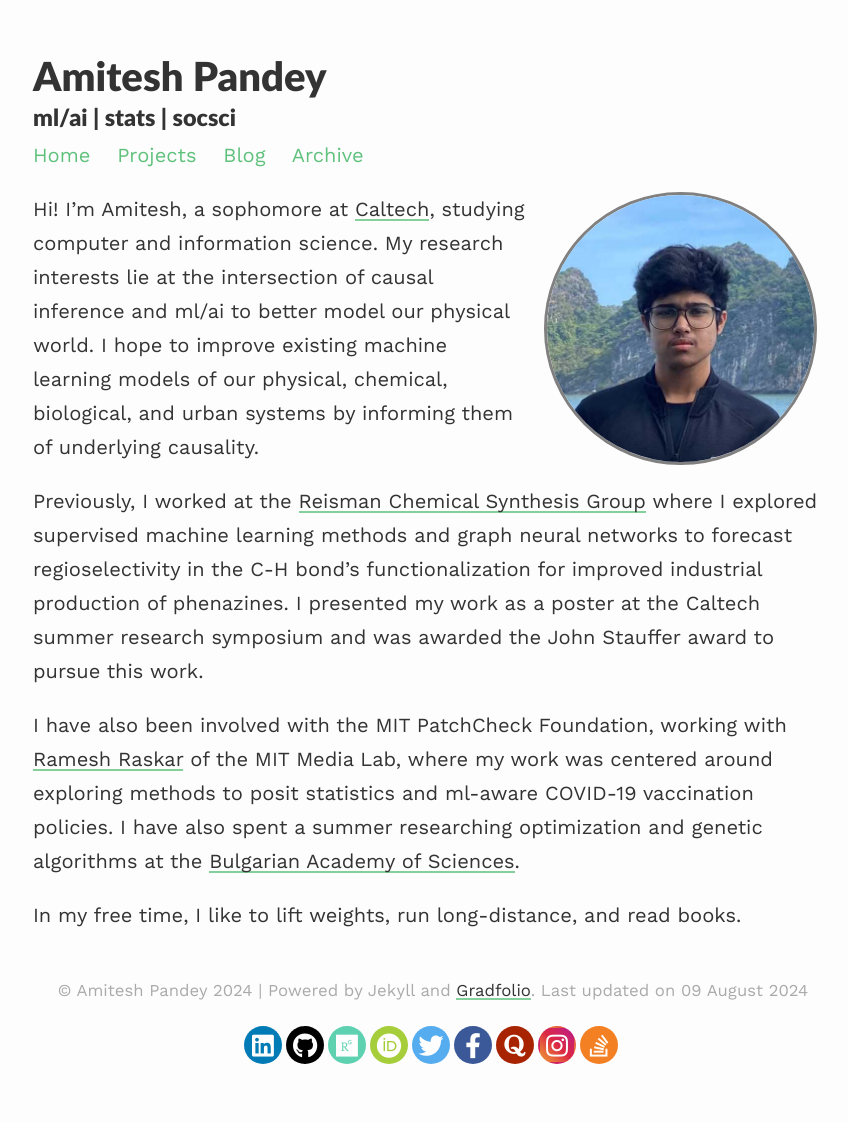
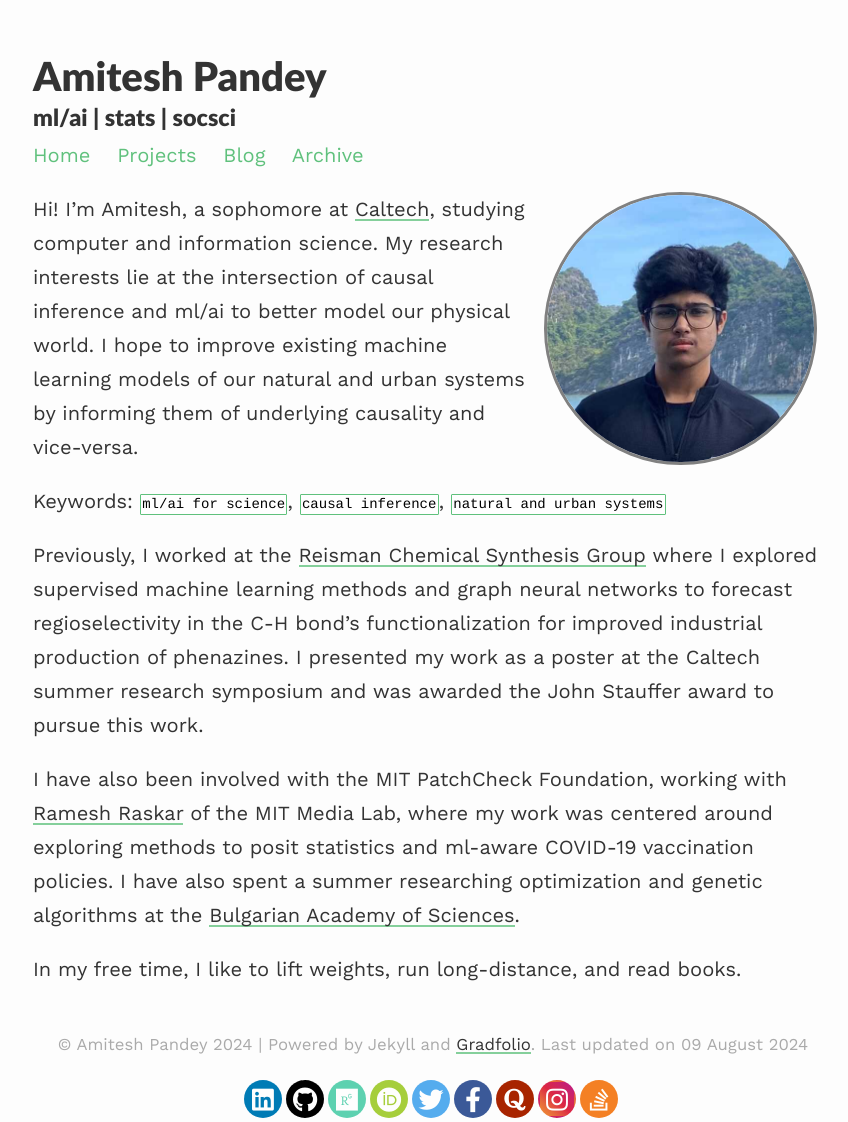
Before and after one commit to pandeyamitesh/pandeyamitesh, a Jekyll site: the page built from index.md, in a window 1280 px wide. Shown: the whole page, without its empty margins (207-1055 px from the left). Built offline with Jekyll 4.4.1, drawn with Linux system fonts in a browser that asks for light colours; nearby versions of some CDN libraries; before the commit the page ends 1068 px from its top, so only the background shows below that.

Commit message:
Update index.md

```diff
--- a/index.md
+++ b/index.md
@@ -7,10 +7,12 @@
 published: true
 ---
 
-Hi! I'm Amitesh, a sophomore at [Caltech](https://caltech.edu), studying computer and information science. My research interests lie at the intersection of causal inference and ml/ai to better model our physical world. I hope to improve existing machine learning models of our physical, chemical, biological, and urban systems by informing them of underlying causality.
+Hi! I'm Amitesh, a sophomore at [Caltech](https://caltech.edu){:target="_blank"}, studying computer and information science. My research interests lie at the intersection of causal inference and ml/ai to better model our physical world. I hope to improve existing machine learning models of our natural and urban systems by informing them of underlying causality and vice-versa.
 
-Previously, I worked at the [Reisman Chemical Synthesis Group](https://cce.caltech.edu/people/sarah-e-reisman) where I explored supervised machine learning methods and graph neural networks to forecast regioselectivity in the C-H bond's functionalization for improved industrial production of phenazines. I presented my work as a poster at the Caltech summer research symposium and was awarded the John Stauffer award to pursue this work.
+Keywords: `ml/ai for science`, `causal inference`, `natural and urban systems`
 
-I have also been involved with the MIT PatchCheck Foundation, working with [Ramesh Raskar](https://www.media.mit.edu/people/raskar/overview/) of the MIT Media Lab, where my work was centered around exploring methods to posit statistics and ml-aware COVID-19 vaccination policies. I have also spent a summer researching optimization and genetic algorithms at the [Bulgarian Academy of Sciences](https://www.proceedings.bas.bg/index.php/cr).
+Previously, I worked at the [Reisman Chemical Synthesis Group](https://cce.caltech.edu/people/sarah-e-reisman){:target="_blank"} where I explored supervised machine learning methods and graph neural networks to forecast regioselectivity in the C-H bond's functionalization for improved industrial production of phenazines. I presented my work as a poster at the Caltech summer research symposium and was awarded the John Stauffer award to pursue this work.
+
+I have also been involved with the MIT PatchCheck Foundation, working with [Ramesh Raskar](https://www.media.mit.edu/people/raskar/overview/){:target="_blank"} of the MIT Media Lab, where my work was centered around exploring methods to posit statistics and ml-aware COVID-19 vaccination policies. I have also spent a summer researching optimization and genetic algorithms at the [Bulgarian Academy of Sciences](https://www.proceedings.bas.bg/index.php/cr){:target="_blank"}.
 
 In my free time, I like to lift weights, run long-distance, and read books.
```
